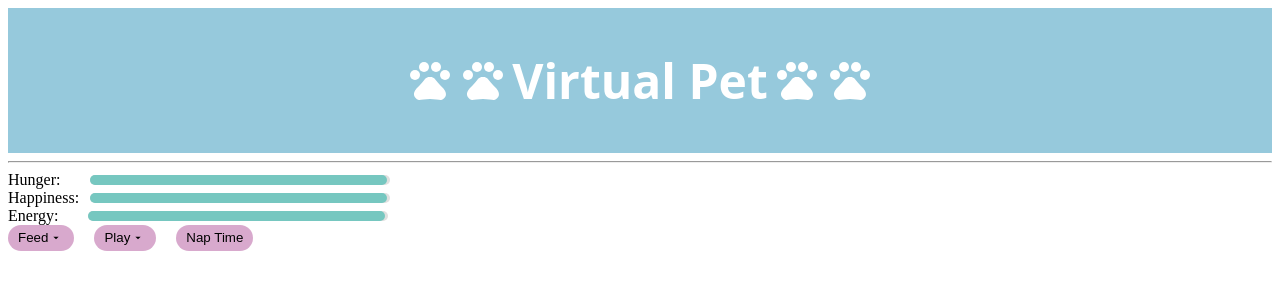
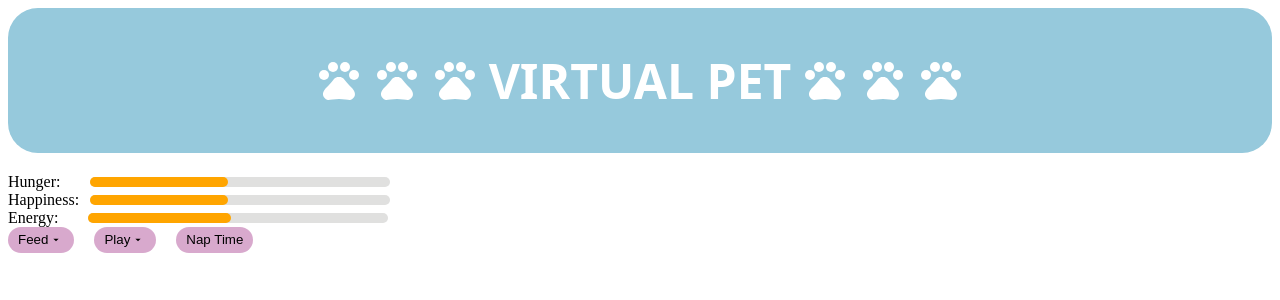
Before and after one commit to evelynmbart/Virtual-Pet, a React (Vite) app in the folder virtual-pet/: page / in a window 1280 px wide. Shown: the top 300 px of the page. Built offline with nearby package versions, Linux system fonts and the light colour scheme; a web font is replaced by a local one.

Commit message:
update progress bar to show 3 progressive colors using inline ternary statement. update paw hover colors

```diff
--- a/virtual-pet/src/App.css
+++ b/virtual-pet/src/App.css
@@ -4,6 +4,8 @@
   align-items: center;
   padding: 0 20px;
   background-color: #96c9dc;
+  margin-bottom: 20px;
+  border-radius: 30px;
 }
 
 .pawOne:hover {
@@ -13,11 +15,18 @@
   color: #e4c699;
 }
 .pawThree:hover {
-  color: #b4b2d0;
+  color: #f4ea94;
 }
 
 .pawFour:hover {
   color: #85b394;
+}
+
+.pawFive:hover {
+  color: #9bdbf4;
+}
+.pawSix:hover {
+  color: #b4b2d0;
 }
 
 .title {
@@ -26,7 +35,7 @@
   font-size: 3em;
   display: flex;
   align-items: center;
-  gap: 5px;
+  gap: 10px;
 }
 
 .action-btns {
--- a/virtual-pet/src/App.jsx
+++ b/virtual-pet/src/App.jsx
@@ -17,7 +17,6 @@ function App() {
   const [hunger, setHunger] = useState(MAX_STATS);
   const [happiness, setHappiness] = useState(MAX_STATS);
   const [energy, setEnergy] = useState(MAX_STATS);
-  const [progress, setProgress] = useState(MAX_STATS);
 
   // INTERVAL DECREMENTATION OF STATS
   // useEffect(() => {
@@ -37,7 +36,7 @@ function App() {
         }
         return prevHunger - 1;
       });
-    }, 5000);
+    }, SLEEP_INTERVAL);
     return () => clearInterval(interval);
   }, []);
 
@@ -50,7 +49,7 @@ function App() {
         }
         return prevHappiness - 1;
       });
-    }, 5000);
+    }, SLEEP_INTERVAL);
     return () => clearInterval(interval);
   }, []);
   useEffect(() => {
@@ -62,7 +61,7 @@ function App() {
         }
         return prevEnergy - 1;
       });
-    }, 5000);
+    }, SLEEP_INTERVAL);
     return () => clearInterval(interval);
   }, []);
 
@@ -74,6 +73,7 @@ function App() {
       toast.warn("Stop! Your pet will pop!", {
         position: "bottom-right",
         autoClose: 2000,
+        theme: "colored",
       });
       return;
     } else {
@@ -87,13 +87,11 @@ function App() {
       toast.warn("Stop! Your pet needs a break!", {
         position: "bottom-right",
         autoClose: 2000,
+        theme: "colored",
       });
       return;
     } else {
       setHappiness(newHappiness);
-    }
-    if (newHappiness < MAX_STATS / 2) {
-      toast("WARNING: Your pet is mega depressed! Help them!");
     }
   };
 
@@ -103,6 +101,7 @@ function App() {
       toast.warn("Stop! Your pet needs some rest!", {
         position: "bottom-right",
         autoClose: 2000,
+        theme: "colored",
       });
       return;
     } else {
@@ -110,7 +109,6 @@ function App() {
     }
   };
 
-  // HTML
   return (
     <>
       <div className="main-container">
@@ -118,12 +116,13 @@ function App() {
           <h2 className="title">
             <MdOutlinePets className="pawOne" />
             <MdOutlinePets className="pawTwo" />
-            Virtual Pet
             <MdOutlinePets className="pawThree" />
+            VIRTUAL PET
             <MdOutlinePets className="pawFour" />
+            <MdOutlinePets className="pawFive" />
+            <MdOutlinePets className="pawSix" />
           </h2>
         </nav>
-        <hr />
         <div className="main-content">
           <div className="stats">
             <div className="hunger-stat">
@@ -133,11 +132,20 @@ function App() {
                   <div
                     style={{
                       width: `${hunger}%`,
-                      backgroundColor: hunger > 30 ? "#76c7c0" : "#ff4500", // Change color if progress < 20%
+                      backgroundColor:
+                        hunger > 50
+                          ? "#76c7c0"
+                          : hunger <= 50 && hunger >= 20
+                          ? "#FFA500"
+                          : hunger < 20
+                          ? "#ff4500"
+                          : "#76c7c0",
                       height: "100%",
                       borderRadius: "20px",
                       transition: "width 0.1s ease-in-out",
                     }}
+
+                    // if hunger > 50 display green, if hunger is < 50 and > 20 display orange, if hunger < 20 display red
                   ></div>
                 </div>
               </div>
@@ -149,7 +157,14 @@ function App() {
                   <div
                     style={{
                       width: `${happiness}%`,
-                      backgroundColor: happiness > 30 ? "#76c7c0" : "#ff4500", // Change color if progress < 20%
+                      backgroundColor:
+                        happiness > 50
+                          ? "#76c7c0"
+                          : happiness <= 50 && happiness >= 20
+                          ? "#FFA500"
+                          : happiness < 20
+                          ? "#ff4500"
+                          : "#76c7c0", // Change color if progress < 20%
                       height: "100%",
                       borderRadius: "20px",
                       transition: "width 0.1s ease-in-out",
@@ -165,7 +180,14 @@ function App() {
                   <div
                     style={{
                       width: `${energy}%`,
-                      backgroundColor: energy > 30 ? "#76c7c0" : "#ff4500", // Change color if progress < 20%
+                      backgroundColor:
+                        energy > 50
+                          ? "#76c7c0"
+                          : energy <= 50 && energy >= 20
+                          ? "#FFA500"
+                          : energy < 20
+                          ? "#ff4500"
+                          : "#76c7c0", // Change color if progress < 20%
                       height: "100%",
                       borderRadius: "20px",
                       transition: "width 0.3s ease-in-out",
--- a/virtual-pet/src/assets/settings.js
+++ b/virtual-pet/src/assets/settings.js
@@ -1,6 +1,6 @@
 export const MAX_STATS = 100;
 
-export const SLEEP_INTERVAL = 5000;
+export const SLEEP_INTERVAL = 100;
 
 export const REGULAR_FEED_BOOST = 3;
 
```
